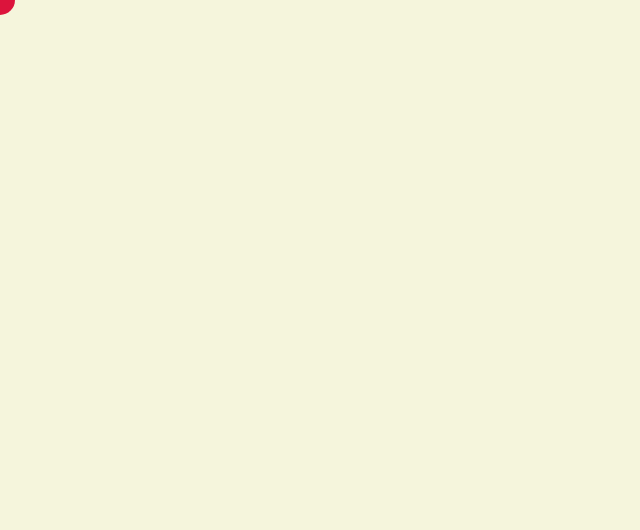
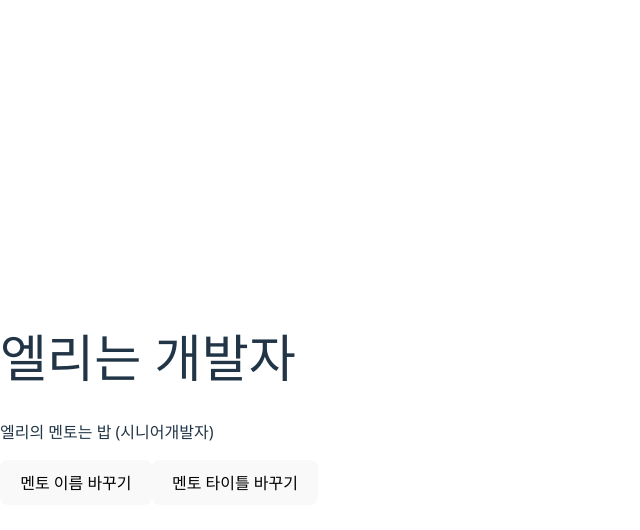
Before and after one commit to dkdkwl/dream-coding, a React (Vite) app: page / in a window 1280 px wide. Shown: the top 530 px of the page, without its empty margins (0-640 px from the left). Built offline with nearby package versions, Linux system fonts and the light colour scheme.

Commit message:
멘도 이름 바꾸고 타이틀 이름도 바꿔보기

```diff
--- /dev/null
+++ b/src/AppMentor.jsx
@@ -0,0 +1,51 @@
+import React, { use, useState } from 'react';
+
+export default function AppMentor(props) {
+  const [person, setPerson] = useState({
+    name: '엘리',
+    title: '개발자',
+    mentor: {
+      name: '밥',
+      title: '시니어개발자',
+    },
+  });
+  return (
+    <div>
+      <h1>
+        {person.name}는 {person.title}
+      </h1>
+      <p>
+        {person.name}의 멘토는 {person.mentor.name} ({person.mentor.title})
+      </p>
+      <button
+        onClick={() => {
+          const name = prompt(`what's your mentor's name?`);
+          setPerson((prev)=>{
+            return{
+              ...prev,mentor : {
+                ...prev.mentor,
+                name
+              }
+            }
+          });
+        }}
+      >
+        멘토 이름 바꾸기
+      </button>
+      <button
+        onClick={() => {
+          const title = prompt(`what's your mentor's title?`);
+          setPerson((prev)=>{
+            return{
+              ...prev,mentor:{
+                title
+              }
+            }
+          })
+        }}
+      >
+        멘토 타이틀 바꾸기
+      </button>
+    </div>
+  );
+}
--- a/src/main.jsx
+++ b/src/main.jsx
@@ -1,10 +1,10 @@
 import { StrictMode } from 'react'
 import { createRoot } from 'react-dom/client'
 import './index.css'
-import AppXY from './AppXY.jsx'
+import AppMentor from './AppMentor.jsx'
 
 createRoot(document.getElementById('root')).render(
   <StrictMode>
-    <AppXY />
+    <AppMentor />
   </StrictMode>,
 )
```
